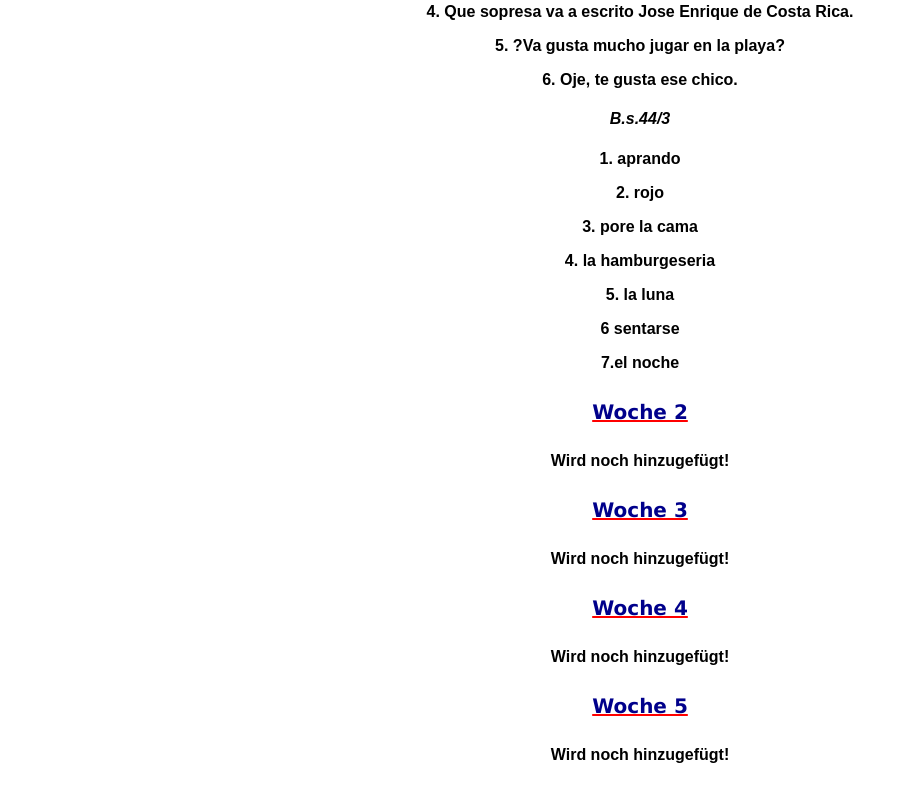
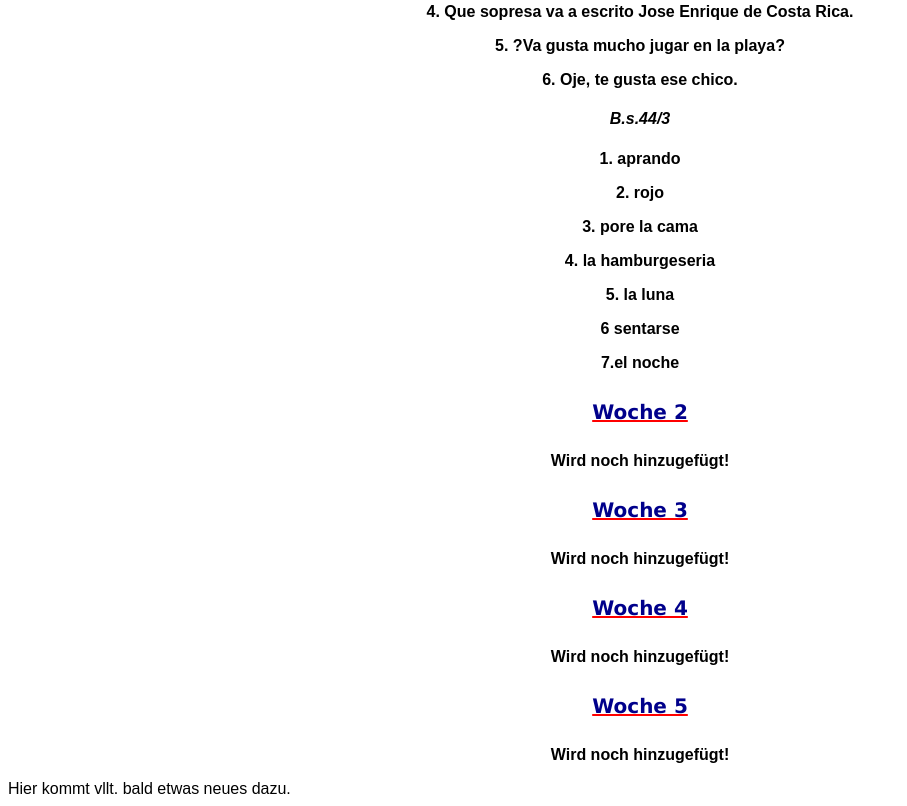
Before and after one commit to XCrazySturm/xcrazysturm.github.io, a plain HTML site: page index.html in a window 1280 px wide. Shown: the part 5133-5939 px from the top of the page, without its empty margins (0-907 px from the left). Before the commit the page ends 5913 px from the top, so only its background shows below. Drawn offline with Linux system fonts and the light colour scheme.

Commit message:
Hey Leute ich habe eben in der Website in der untersten Zeile hinzugefügt. Schaut gerne mal nach (:

```diff
--- a/index.html
+++ b/index.html
@@ -228,6 +228,7 @@
             </section>
         </div>
         <div id="footer">
+            Hier kommt vllt. bald etwas neues dazu.
         </div>
     </body>
 </html>
```
